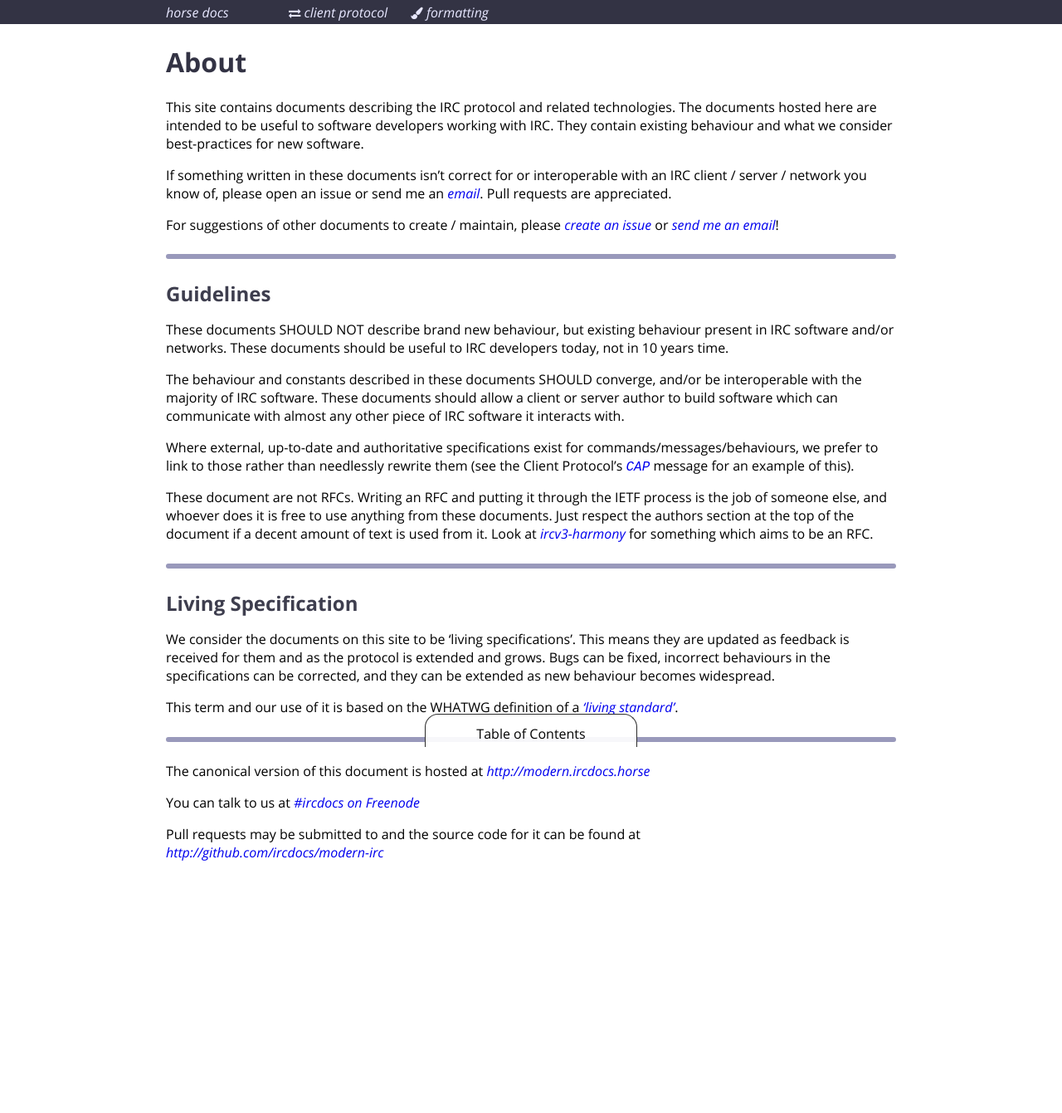
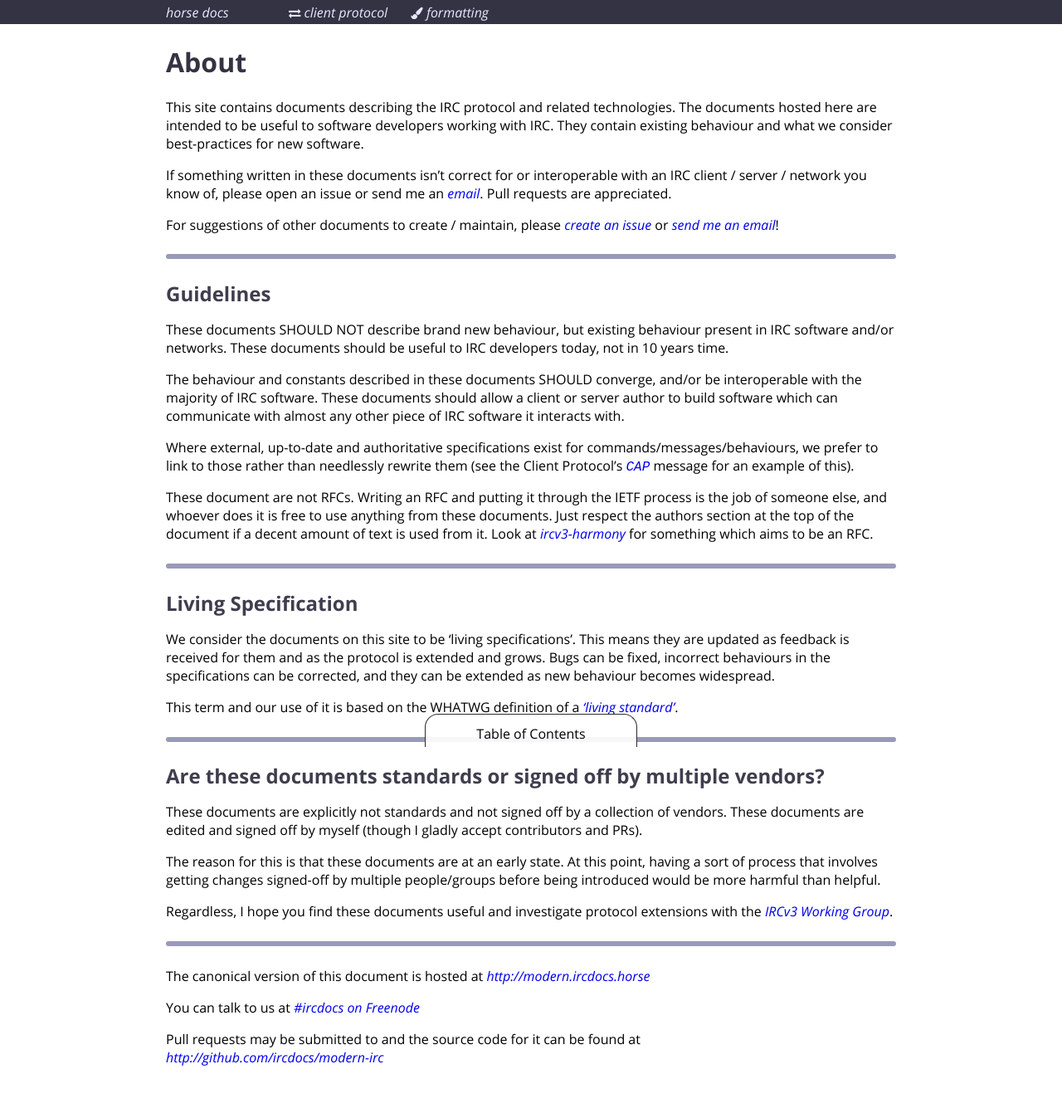
Before and after one commit to ircdocs/modern-irc, a Jekyll site: the page built from about.md, in a window 1280 px wide. Shown: the whole page at 83% size. Built offline with Jekyll 4.4.1, drawn with Linux system fonts in a browser that asks for light colours; before the commit the page ends 1094 px from its top, so only the background shows below that.

Commit message:
about: add q about document signoff/authority

```diff
--- a/about.md
+++ b/about.md
@@ -28,3 +28,13 @@ These document are not RFCs. Writing an RFC and putting it through the IETF proc
 We consider the documents on this site to be 'living specifications'. This means they are updated as feedback is received for them and as the protocol is extended and grows. Bugs can be fixed, incorrect behaviours in the specifications can be corrected, and they can be extended as new behaviour becomes widespread.
 
 This term and our use of it is based on the WHATWG definition of a ['living standard'](https://wiki.whatwg.org/wiki/FAQ#What_does_.22Living_Standard.22_mean.3F).
+
+---
+
+## Are these documents standards or signed off by multiple vendors?
+
+These documents are explicitly not standards and not signed off by a collection of vendors. These documents are edited and signed off by myself (though I gladly accept contributors and PRs).
+
+The reason for this is that these documents are at an early state. At this point, having a sort of process that involves getting changes signed-off by multiple people/groups before being introduced would be more harmful than helpful.
+
+Regardless, I hope you find these documents useful and investigate protocol extensions with the [IRCv3 Working Group](http://ircv3.net).
```
